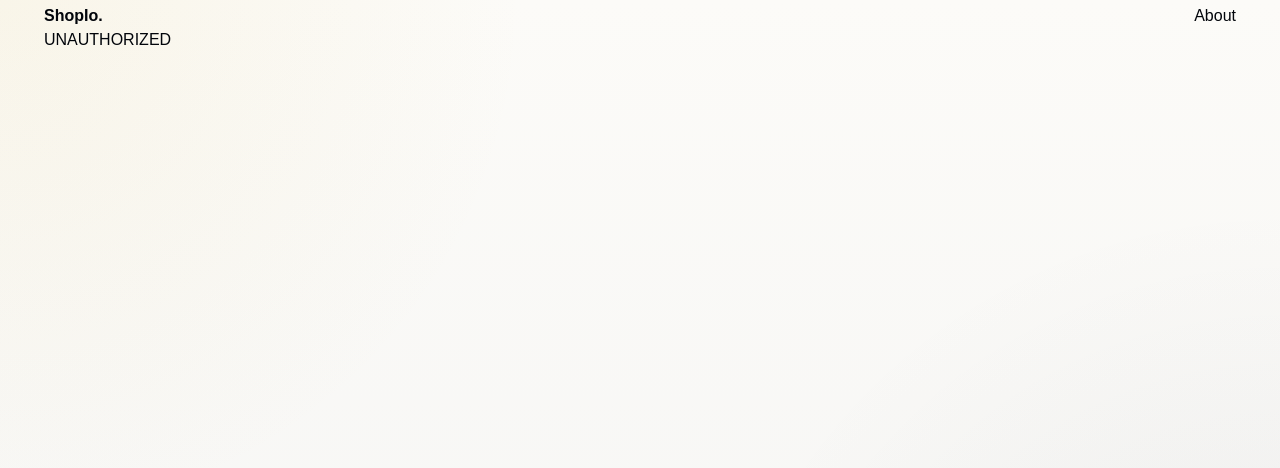
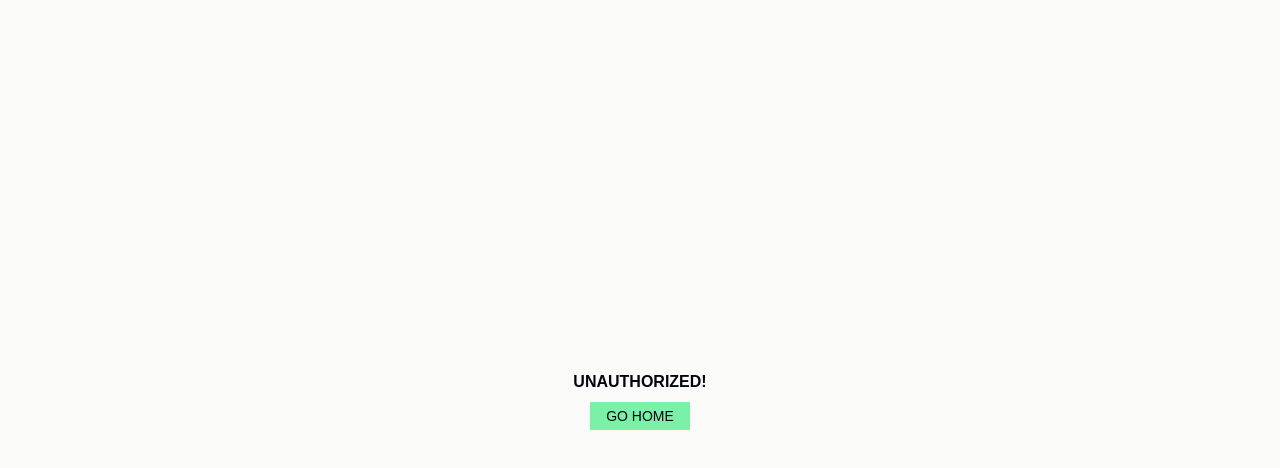
Before and after one commit to przemyslaw-bialk/next-js-shop, a Next.js app: page /dashboard in a window 1280 px wide. Shown: the top 468 px of the page. Built offline with nearby package versions, Linux system fonts and the light colour scheme; no server answers.

Commit message:
creating Unathorized component

```diff
--- /dev/null
+++ b/app/components/Unauthorized.tsx
@@ -0,0 +1,21 @@
+"use client";
+
+import { useRouter } from "next/navigation";
+
+const Unauthorized = () => {
+  const router = useRouter();
+
+  return (
+    <div className="fixed inset-0 flex flex-col items-center justify-center gap-2 bg-neutral-50">
+      <p className="font-bold uppercase">Unauthorized!</p>
+      <button
+        onClick={() => router.push("/")}
+        className="bg-green-300 px-4 py-1 text-sm hover:cursor-pointer hover:bg-green-400"
+      >
+        GO HOME
+      </button>
+    </div>
+  );
+};
+
+export default Unauthorized;
--- a/app/dashboard/layout.tsx
+++ b/app/dashboard/layout.tsx
@@ -1,15 +1,16 @@
 import { auth } from "@clerk/nextjs/server";
 import { authorizeAdmin } from "../actions/user";
+import Unauthorized from "../components/Unauthorized";
 
 const DashboardLayout = async ({ children }: { children: React.ReactNode }) => {
   const { userId } = await auth();
 
   if (!userId) {
-    return <div>UNAUTHORIZED</div>;
+    return <Unauthorized />;
   }
   const admin = await authorizeAdmin(userId);
   if (!admin) {
-    return <div>UNAUTHORIZED</div>;
+    return <Unauthorized />;
   }
   return (
     <div>
```
